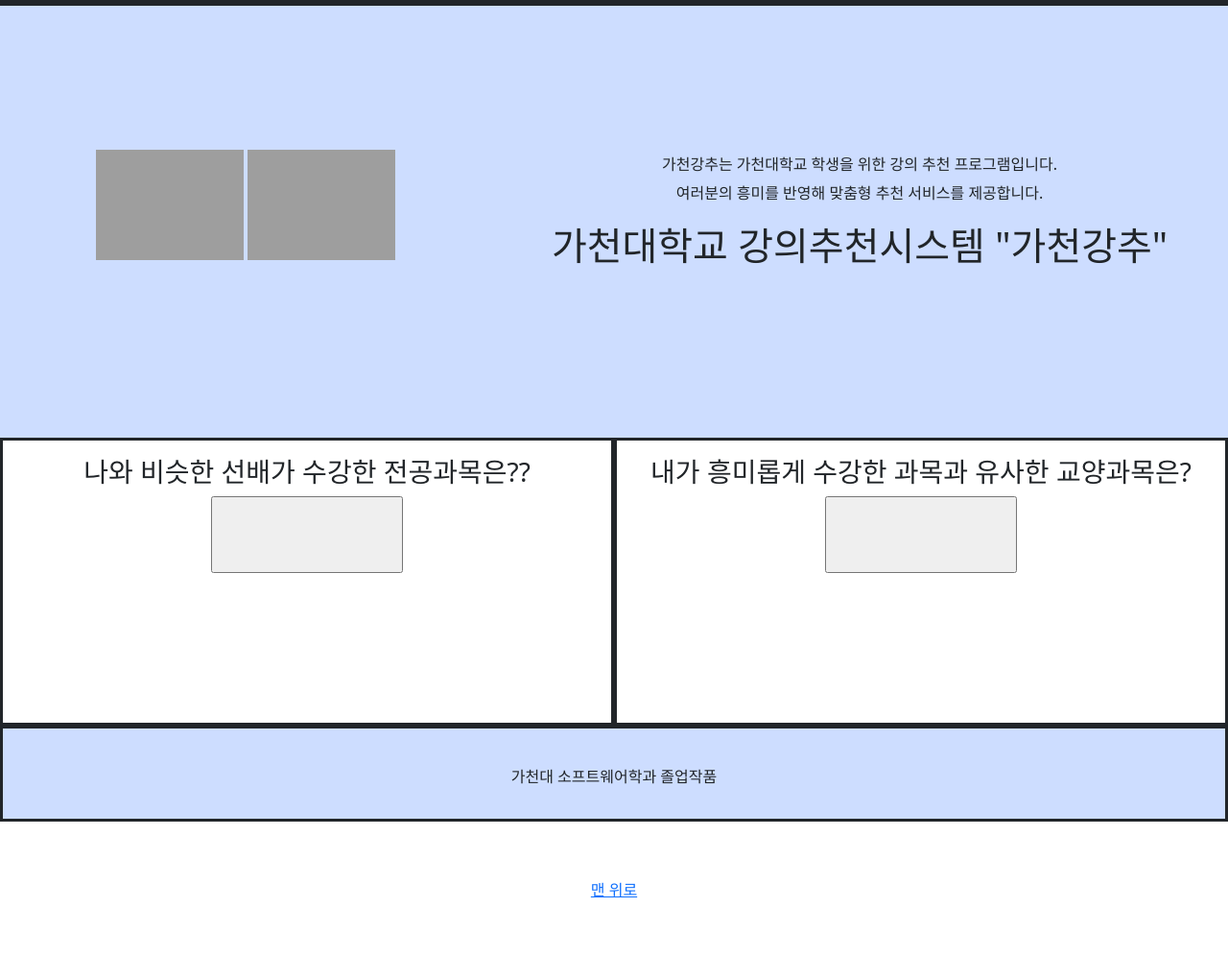
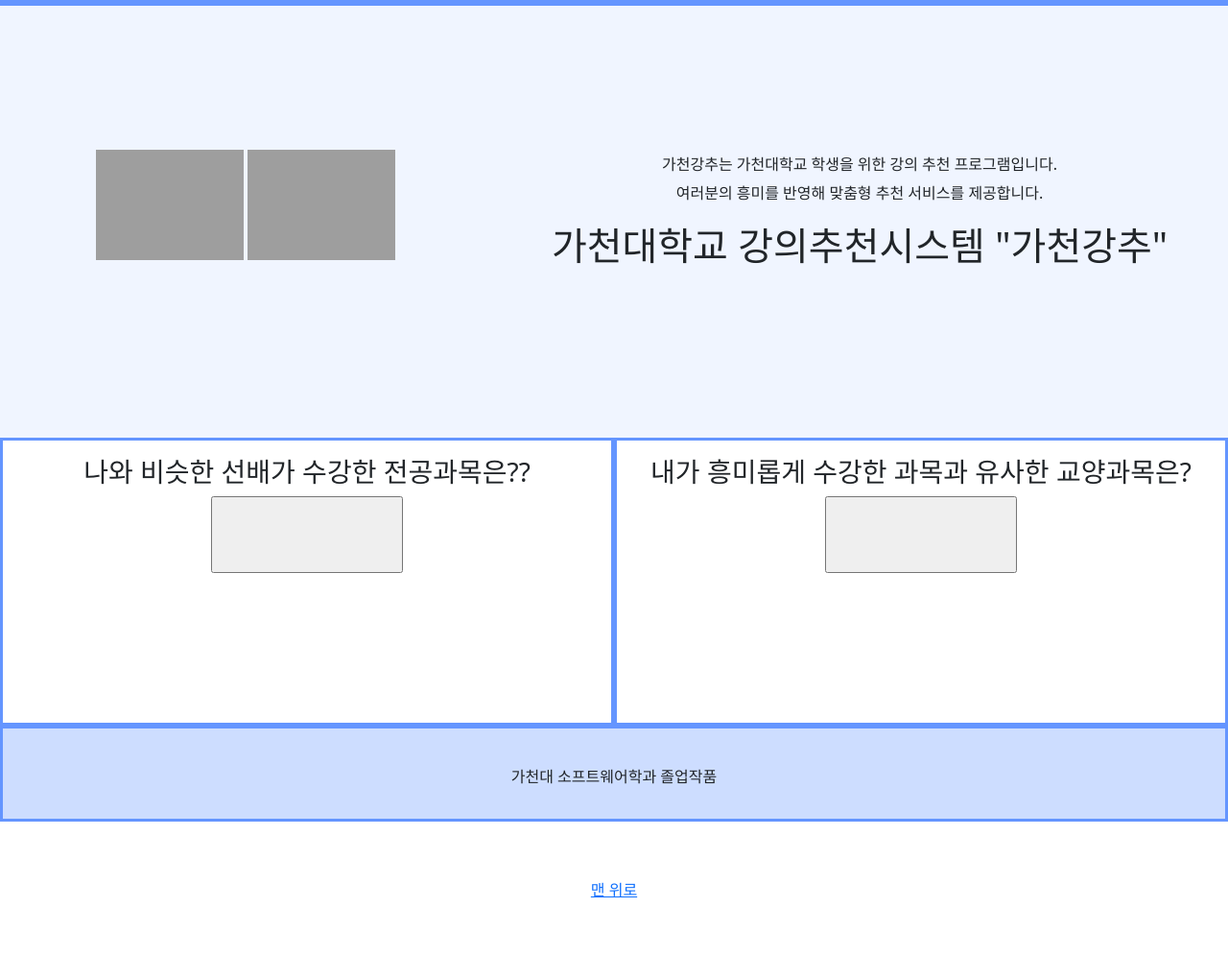
Before and after one commit to JiahnChoi/GachonGangChu, a Flask app: page / in a window 1280 px wide. Shown: the part 384-1404 px from the top of the page at 96% size. Run offline with Flask 2, Linux system fonts and the light colour scheme; parts of the project's set-up code (start-up, migrations or seed data) failed here and were passed over; grey boxes are pictures that could not be loaded.

Commit message:
20220526 오류 수정. 최종

```diff
--- a/Hybrid_TFIDF/templates/gaga.html
+++ b/Hybrid_TFIDF/templates/gaga.html
@@ -14,13 +14,13 @@
         #wrap{width: 100%; margin: 0; text-align: center;}
         .nav1{float: left; width: 40%; height: 20%; line-height: 300px; text-align: left;}
         .nav2{float: left; width: 60%; height: 20%; line-height: 300px; text-align: left;}
-        .content1{float: left; width: 100%; height: 0px; line-height: 100%; border: 3px solid; text-align: center; background-color: rgb(205, 221, 255);}
-        .content01{float: left; width: 100%; height: 150px; line-height: 100%; border: 3px; text-align: center; background-color: rgb(205, 221, 255);}
-        .content02{float: left; width: 40%; height: 300px; line-height: 30px; border: 3px; text-align: center;  background-color: rgb(205, 221, 255);}
-        .content03{float: left; width: 60%; height: 300px; line-height: 30px; border: 3px; text-align: center;  background-color: rgb(205, 221, 255);}
-        .content2{float: left; width: 50%; height: 300px; line-height: 500px; border: 3px solid; text-align: center;}
-        .content3{float: left; width: 50%; height: 300px; line-height: 500px; border: 3px solid; text-align: center;}
-        .footer{clear:both; width: 100%; height: 100px; line-height: 100px; border: 3px solid; background-color: rgb(205, 221, 255);}
+        .content1{float: left; width: 100%; height: 0px; line-height: 100%; border: 3px solid; border-color: rgb(100, 149, 255); text-align: center; background-color: rgb(205, 221, 255);}
+        .content01{float: left; width: 100%; height: 150px; line-height: 100%; border: 3px; border-color: rgb(100, 149, 255); text-align: center; background-color: rgb(240, 245, 255);}
+        .content02{float: left; width: 40%; height: 300px; line-height: 30px; border: 3px; border-color: rgb(100, 149, 255); text-align: center;  background-color: rgb(240, 245, 255);}
+        .content03{float: left; width: 60%; height: 300px; line-height: 30px; border: 3px; border-color: rgb(100, 149, 255); text-align: center;  background-color: rgb(240, 245, 255);}
+        .content2{float: left; width: 50%; height: 300px; line-height: 500px; border: 3px solid; border-color: rgb(100, 149, 255); text-align: center;}
+        .content3{float: left; width: 50%; height: 300px; line-height: 500px; border: 3px solid; border-color: rgb(100, 149, 255); text-align: center;}
+        .footer{clear:both; width: 100%; height: 100px; line-height: 100px; border: 3px solid; border-color: rgb(100, 149, 255); background-color: rgb(205, 221, 255);}
     </style>
 </head>
 <body>
--- a/Hybrid_TFIDF/templates/required2.html
+++ b/Hybrid_TFIDF/templates/required2.html
@@ -9,8 +9,8 @@
         #wrap{width: 100%; margin: 0; text-align: center;}
         .nav1{float: left; width: 40%; height: 20%; line-height: 300px; text-align: left;}
         .nav2{float: left; width: 60%; height: 20%; line-height: 300px; text-align: left;}
-        .content1{width: 100%; height: 1100px; border: 3px solid; text-align: center;}
-        .footer{clear:both; width: 100%; height: 100px; line-height: 100px; border: 3px solid; background-color: rgb(205, 221, 255);}
+        .content1{width: 100%; height: 1100px; border: 3px solid; border-color: rgb(100, 149, 255); text-align: center;}
+        .footer{clear:both; width: 100%; height: 100px; line-height: 100px; border: 3px solid; border-color: rgb(100, 149, 255); background-color: rgb(205, 221, 255);}
     </style>
 </head>
 <body>
--- a/Hybrid_TFIDF/templates/sub.html
+++ b/Hybrid_TFIDF/templates/sub.html
@@ -9,8 +9,8 @@
         #wrap{width: 100%; margin: 0; text-align: center;}
         .nav1{float: left; width: 40%; height: 20%; line-height: 300px; text-align: left;}
         .nav2{float: left; width: 60%; height: 20%; line-height: 300px; text-align: left;}
-        .content1{width: 100%; height: 1000px;  border: 3px solid; text-align: center;}
-        .footer{clear:both; width: 100%; height: 100px; line-height: 100px; border: 3px solid; background-color: rgb(205, 221, 255);}
+        .content1{width: 100%; height: 1000px;  border: 3px solid; border-color: rgb(100, 149, 255); text-align: center;}
+        .footer{clear:both; width: 100%; height: 100px; line-height: 100px; border: 3px solid; border-color: rgb(100, 149, 255); background-color: rgb(205, 221, 255);}
     </style>
 </head>
 <body>
--- a/Hybrid_TFIDF/templates/sub2.html
+++ b/Hybrid_TFIDF/templates/sub2.html
@@ -9,8 +9,8 @@
         #wrap{width: 100%; margin: 0; text-align: center;}
         .nav1{float: left; width: 40%; height: 20%; line-height: 300px; text-align: left;}
         .nav2{float: left; width: 60%; height: 20%; line-height: 300px; text-align: left;}
-        .content1{width: 100%; height: 1100px; border: 3px solid; text-align: center;}
-        .footer{clear:both; width: 100%; height: 100px; line-height: 100px; border: 3px solid; background-color: rgb(205, 221, 255);}
+        .content1{width: 100%; height: 1100px; border: 3px solid; border-color: rgb(100, 149, 255); text-align: center;}
+        .footer{clear:both; width: 100%; height: 100px; line-height: 100px; border: 3px solid; border-color: rgb(100, 149, 255); background-color: rgb(205, 221, 255);}
     </style>
 </head>
 <body>
```
